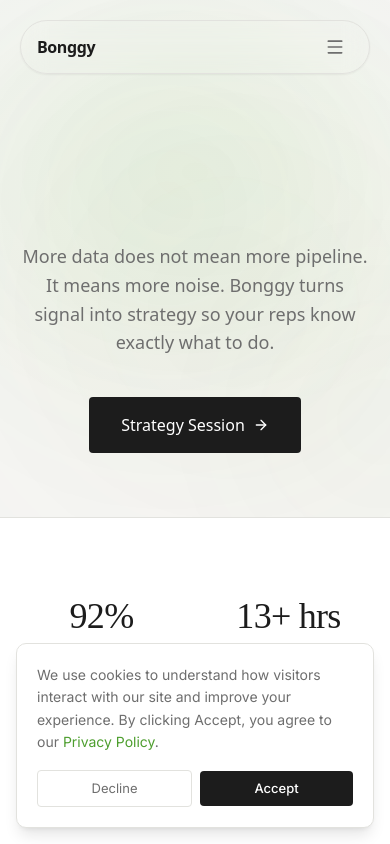
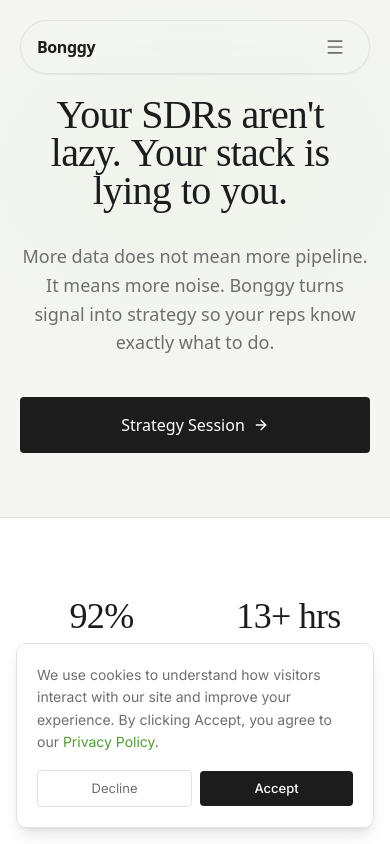
Before and after one commit to heybonggy/Bonggy-Website-Nithin, a React (Vite) app: page / in a window 390 px wide. Shown: the top 844 px of the page. Built offline with nearby package versions, Linux system fonts and the light colour scheme.

Commit message:
Revert "feat: add visual effects — shimmer, tilt, magnetic, spotlight, noise, orbs, scroll skew"
This reverts commit 5b0717e5aaa62a79abb0003e1a5242865142a2bf.

```diff
--- a/src/components/effects/FloatingOrbs.tsx
+++ /dev/null
@@ -1,44 +0,0 @@
-export function FloatingOrbs() {
-  return (
-    <div aria-hidden="true" className="pointer-events-none absolute inset-0 overflow-hidden">
-      {/* Orb 1 — top-right greenish */}
-      <div
-        className="absolute rounded-full blur-[100px] opacity-30 dark:opacity-20"
-        style={{
-          width: "500px",
-          height: "500px",
-          top: "-10%",
-          right: "-10%",
-          background: "radial-gradient(circle, rgba(77,158,46,0.35) 0%, transparent 70%)",
-          animation: "float-orb 12s ease-in-out infinite",
-        }}
-      />
-      {/* Orb 2 — bottom-left warm */}
-      <div
-        className="absolute rounded-full blur-[120px] opacity-20 dark:opacity-15"
-        style={{
-          width: "600px",
-          height: "600px",
-          bottom: "-15%",
-          left: "-15%",
-          background: "radial-gradient(circle, rgba(184,150,46,0.25) 0%, transparent 70%)",
-          animation: "float-orb 16s ease-in-out infinite reverse",
-        }}
-      />
-      {/* Orb 3 — center subtle accent */}
-      <div
-        className="absolute rounded-full blur-[80px] opacity-20 dark:opacity-10"
-        style={{
-          width: "400px",
-          height: "400px",
-          top: "40%",
-          left: "50%",
-          transform: "translate(-50%, -50%)",
-          background: "radial-gradient(circle, rgba(77,158,46,0.2) 0%, transparent 70%)",
-          animation: "float-orb 20s ease-in-out infinite",
-          animationDelay: "-5s",
-        }}
-      />
-    </div>
-  );
-}
--- a/src/components/effects/MagneticButton.tsx
+++ /dev/null
@@ -1,43 +0,0 @@
-import { useRef, type ReactNode, type MouseEvent } from "react";
-
-export function MagneticButton({
-  children,
-  className = "",
-  strength = 0.3,
-}: {
-  children: ReactNode;
-  className?: string;
-  strength?: number;
-}) {
-  const ref = useRef<HTMLDivElement>(null);
-
-  const handleMouseMove = (e: MouseEvent<HTMLDivElement>) => {
-    const el = ref.current;
-    if (!el) return;
-    const rect = el.getBoundingClientRect();
-    const x = e.clientX - rect.left - rect.width / 2;
-    const y = e.clientY - rect.top - rect.height / 2;
-    el.style.transform = `translate(${x * strength}px, ${y * strength}px)`;
-  };
-
-  const handleMouseLeave = () => {
-    const el = ref.current;
-    if (!el) return;
-    el.style.transition = "transform 0.4s cubic-bezier(0.23, 1, 0.32, 1)";
-    el.style.transform = "translate(0, 0)";
-    setTimeout(() => {
-      if (el) el.style.transition = "";
-    }, 400);
-  };
-
-  return (
-    <div
-      ref={ref}
-      onMouseMove={handleMouseMove}
-      onMouseLeave={handleMouseLeave}
-      className={`inline-block ${className}`}
-    >
-      {children}
-    </div>
-  );
-}
--- a/src/components/effects/NoiseOverlay.tsx
+++ /dev/null
@@ -1,44 +0,0 @@
-import { useEffect, useRef } from "react";
-
-export function NoiseOverlay() {
-  const canvasRef = useRef<HTMLCanvasElement>(null);
-
-  useEffect(() => {
-    const canvas = canvasRef.current;
-    if (!canvas) return;
-    const ctx = canvas.getContext("2d");
-    if (!ctx) return;
-
-    let frame: number;
-    const w = 256;
-    const h = 256;
-    canvas.width = w;
-    canvas.height = h;
-
-    const draw = () => {
-      const idata = ctx.createImageData(w, h);
-      const buf = idata.data;
-      for (let i = 0; i < buf.length; i += 4) {
-        const v = Math.random() * 255;
-        buf[i] = v;
-        buf[i + 1] = v;
-        buf[i + 2] = v;
-        buf[i + 3] = 18; // very low opacity
-      }
-      ctx.putImageData(idata, 0, 0);
-      frame = requestAnimationFrame(draw);
-    };
-
-    draw();
-    return () => cancelAnimationFrame(frame);
-  }, []);
-
-  return (
-    <canvas
-      ref={canvasRef}
-      aria-hidden="true"
-      className="pointer-events-none fixed inset-0 z-[9999] opacity-[0.035] mix-blend-overlay"
-      style={{ width: "100%", height: "100%" }}
-    />
-  );
-}
--- a/src/components/effects/ScrollSkew.tsx
+++ /dev/null
@@ -1,48 +0,0 @@
-import { useEffect, useRef, type ReactNode } from "react";
-import Lenis from "@studio-freight/lenis";
-
-export function ScrollSkew({ children }: { children: ReactNode }) {
-  const ref = useRef<HTMLDivElement>(null);
-
-  useEffect(() => {
-    if (typeof window === "undefined") return;
-    if (window.matchMedia("(prefers-reduced-motion: reduce)").matches) return;
-
-    const lenis = new Lenis({
-      duration: 1.2,
-      easing: (t: number) => Math.min(1, 1.001 - Math.pow(2, -10 * t)),
-      smoothWheel: true,
-    });
-
-    let currentSkew = 0;
-    let targetSkew = 0;
-    let rafId: number;
-
-    lenis.on("scroll", ({ velocity }: { velocity: number }) => {
-      targetSkew = Math.max(-2, Math.min(2, velocity * 0.003));
-    });
-
-    const animate = () => {
-      currentSkew += (targetSkew - currentSkew) * 0.08;
-      targetSkew *= 0.92; // decay
-      if (ref.current) {
-        ref.current.style.transform = `skewY(${currentSkew}deg)`;
-      }
-      lenis.raf(Date.now());
-      rafId = requestAnimationFrame(animate);
-    };
-
-    rafId = requestAnimationFrame(animate);
-
-    return () => {
-      cancelAnimationFrame(rafId);
-      lenis.destroy();
-    };
-  }, []);
-
-  return (
-    <div ref={ref} style={{ transformOrigin: "center center", willChange: "transform" }}>
-      {children}
-    </div>
-  );
-}
--- a/src/components/effects/ShimmerText.tsx
+++ /dev/null
@@ -1,25 +0,0 @@
-import type { ReactNode } from "react";
-
-export function ShimmerText({
-  children,
-  className = "",
-}: {
-  children: ReactNode;
-  className?: string;
-}) {
-  return (
-    <span
-      className={`bg-clip-text text-transparent ${className}`}
-      style={{
-        backgroundImage:
-          "linear-gradient(90deg, var(--bonggy-text-primary) 0%, var(--bonggy-accent) 25%, var(--bonggy-text-primary) 50%, var(--bonggy-accent) 75%, var(--bonggy-text-primary) 100%)",
-        backgroundSize: "200% auto",
-        animation: "shimmer-sweep 5s linear infinite",
-        WebkitBackgroundClip: "text",
-        WebkitTextFillColor: "transparent",
-      }}
-    >
-      {children}
-    </span>
-  );
-}
--- a/src/components/effects/SpotlightCard.tsx
+++ /dev/null
@@ -1,42 +0,0 @@
-import { useRef, type ReactNode, type MouseEvent } from "react";
-
-export function SpotlightCard({
-  children,
-  className = "",
-}: {
-  children: ReactNode;
-  className?: string;
-}) {
-  const ref = useRef<HTMLDivElement>(null);
-
-  const handleMouseMove = (e: MouseEvent<HTMLDivElement>) => {
-    const el = ref.current;
-    if (!el) return;
-    const rect = el.getBoundingClientRect();
-    const x = e.clientX - rect.left;
-    const y = e.clientY - rect.top;
-    el.style.setProperty("--mouse-x", `${x}px`);
-    el.style.setProperty("--mouse-y", `${y}px`);
-  };
-
-  return (
-    <div
-      ref={ref}
-      onMouseMove={handleMouseMove}
-      className={`group relative overflow-hidden ${className}`}
-      style={{
-        background: "var(--bonggy-surface)",
-      }}
-    >
-      {/* Spotlight gradient layer */}
-      <div
-        className="pointer-events-none absolute inset-0 opacity-0 transition-opacity duration-300 group-hover:opacity-100"
-        style={{
-          background:
-            "radial-gradient(600px circle at var(--mouse-x, 50%) var(--mouse-y, 50%), rgba(77,158,46,0.06), transparent 40%)",
-        }}
-      />
-      {children}
-    </div>
-  );
-}
--- a/src/components/effects/TiltCard.tsx
+++ /dev/null
@@ -1,55 +0,0 @@
-import { useRef, type ReactNode, type MouseEvent } from "react";
-
-export function TiltCard({
-  children,
-  className = "",
-  tiltAmount = 8,
-}: {
-  children: ReactNode;
-  className?: string;
-  tiltAmount?: number;
-}) {
-  const ref = useRef<HTMLDivElement>(null);
-
-  const handleMouseMove = (e: MouseEvent<HTMLDivElement>) => {
-    const el = ref.current;
-    if (!el) return;
-    const rect = el.getBoundingClientRect();
-    const x = (e.clientX - rect.left) / rect.width;
-    const y = (e.clientY - rect.top) / rect.height;
-    const rotateX = (y - 0.5) * -tiltAmount;
-    const rotateY = (x - 0.5) * tiltAmount;
-    el.style.transform = `perspective(800px) rotateX(${rotateX}deg) rotateY(${rotateY}deg) scale3d(1.02, 1.02, 1.02)`;
-  };
-
-  const handleMouseLeave = () => {
-    const el = ref.current;
-    if (!el) return;
-    el.style.transition = "transform 0.5s cubic-bezier(0.23, 1, 0.32, 1)";
-    el.style.transform = "perspective(800px) rotateX(0deg) rotateY(0deg) scale3d(1, 1, 1)";
-    setTimeout(() => {
-      if (el) el.style.transition = "";
-    }, 500);
-  };
-
-  return (
-    <div
-      ref={ref}
-      onMouseMove={handleMouseMove}
-      onMouseLeave={handleMouseLeave}
-      className={`group transform-gpu ${className}`}
-      style={{ transformStyle: "preserve-3d", willChange: "transform" }}
-    >
-      {/* Shine overlay */}
-      <div
-        className="pointer-events-none absolute inset-0 opacity-0 transition-opacity duration-300 group-hover:opacity-100"
-        style={{
-          background:
-            "linear-gradient(105deg, transparent 40%, rgba(255,255,255,0.08) 45%, rgba(255,255,255,0.15) 50%, rgba(255,255,255,0.08) 55%, transparent 60%)",
-          mixBlendMode: "overlay",
-        }}
-      />
-      {children}
-    </div>
-  );
-}
--- a/src/pages/Landing.tsx
+++ b/src/pages/Landing.tsx
@@ -8,15 +8,6 @@
 import { useTheme } from "@/hooks/useTheme";
 import { Sheet, SheetContent } from "@/components/ui/sheet";
 import { EarlyAccessModal } from "@/components/EarlyAccessModal";
-import {
-  NoiseOverlay,
-  FloatingOrbs,
-  SpotlightCard,
-  MagneticButton,
-  ShimmerText,
-  TiltCard,
-  ScrollSkew,
-} from "@/components/effects";
 
 
 gsap.registerPlugin(ScrollTrigger);
@@ -243,7 +234,6 @@
 
   return (
     <section ref={sectionRef} className="relative pt-24 md:pt-32 pb-16 md:pb-24 lg:min-h-screen px-5 md:px-10 overflow-hidden flex items-center">
-      <FloatingOrbs />
       <div
         className="absolute top-1/3 left-1/2 -translate-x-1/2 -translate-y-1/2 pointer-events-none"
         style={{
@@ -254,23 +244,19 @@
 
       <div className="relative max-w-[1120px] mx-auto w-full">
         <div className="max-w-[800px] mx-auto text-center">
-          <h1 className="font-serif-display text-[40px] sm:text-[48px] md:text-[80px] lg:text-[96px] font-normal leading-[0.95] tracking-[-0.02em] mb-8 md:mb-10 break-words max-w-full">
-            <ShimmerText>
+          <h1 className="font-serif-display text-[40px] sm:text-[48px] md:text-[80px] lg:text-[96px] font-normal leading-[0.95] tracking-[-0.02em] text-bonggy-text-primary mb-8 md:mb-10 break-words max-w-full">
             {headlineWords.map((w, i) => (
               <span key={i} className="hero-word inline-block mr-[0.25em]">{w}</span>
             ))}
-            </ShimmerText>
           </h1>
           <p className="hero-sub text-lg md:text-xl text-bonggy-text-secondary leading-[1.6] mb-10 max-w-[480px] mx-auto">
             More data does not mean more pipeline. It means more noise.
             Bonggy turns signal into strategy so your reps know exactly what to do.
           </p>
           <div className="hero-cta w-full flex items-center justify-center">
-            <MagneticButton>
             <a href="https://cal.com/bonggy/30min?overlayCalendar=true" target="_blank" rel="noopener noreferrer" className="w-full md:w-auto text-base font-normal bg-bonggy-text-primary text-bonggy-surface px-8 py-4 rounded-md hover:opacity-85 transition-opacity flex items-center justify-center gap-2">
               Strategy Session <ArrowRight size={16} />
             </a>
-            </MagneticButton>
           </div>
         </div>
       </div>
@@ -467,10 +453,10 @@
             { num: "60%", label: "heard it before" },
             { num: "1%", label: "reply rate" },
           ].map((s) => (
-            <TiltCard key={s.label} className="insight-item bg-bonggy-bg border border-bonggy-border rounded-[10px] p-5 text-center">
+            <div key={s.label} className="insight-item bg-bonggy-bg border border-bonggy-border rounded-[10px] p-5 text-center">
               <p className="text-[28px] md:text-[32px] font-normal text-bonggy-text-primary tracking-[-0.02em]">{s.num}</p>
               <p className="text-[12px] text-bonggy-text-tertiary mt-1">{s.label}</p>
-            </TiltCard>
+            </div>
           ))}
         </div>
         <div className="max-w-[640px] mx-auto text-center">
@@ -563,7 +549,7 @@
 
         <div ref={gridRef} className="grid grid-cols-1 sm:grid-cols-2 lg:grid-cols-4 gap-5 mb-10">
           {current.steps.map((s) => (
-            <SpotlightCard
+            <div
               key={s.num}
               className="hiw-card group p-6 rounded-[10px] border border-bonggy-border bg-bonggy-surface"
             >
@@ -573,7 +559,7 @@
               <div className="mt-5 h-px bg-bonggy-border rounded-full overflow-hidden">
                 <div className="h-full bg-bonggy-text-primary w-0 group-hover:w-full transition-all duration-700 ease-out" />
               </div>
-            </SpotlightCard>
+            </div>
           ))}
         </div>
 
@@ -652,9 +638,8 @@
   }, []);
 
   return (
-    <section ref={sectionRef} id="cta" className="relative py-[120px] md:py-[160px] px-5 md:px-10 bg-bonggy-surface overflow-hidden">
-      <FloatingOrbs />
-      <div className="relative max-w-[720px] mx-auto text-center">
+    <section ref={sectionRef} id="cta" className="py-[120px] md:py-[160px] px-5 md:px-10 bg-bonggy-surface">
+      <div className="max-w-[720px] mx-auto text-center">
         <h2 className="cta-headline font-serif-display text-[32px] md:text-[48px] font-normal leading-[1.05] tracking-[-0.02em] text-bonggy-text-primary mb-5">
           Your best rep&apos;s playbook. Available to everyone.
         </h2>
@@ -662,11 +647,9 @@
           You are buying back your reps&apos; time. One call to see if your outbound strategy is actually working, or if you are just hoping volume covers the gaps.
         </p>
         <div className="flex items-center justify-center gap-3">
-          <MagneticButton>
           <a href="https://cal.com/bonggy/30min?overlayCalendar=true" target="_blank" rel="noopener noreferrer" className="cta-btn text-sm font-normal bg-bonggy-text-primary text-bonggy-surface px-6 py-3 rounded-md hover:opacity-85 transition-opacity inline-flex items-center gap-1.5">
             Strategy Session <ArrowRight size={14} />
           </a>
-          </MagneticButton>
         </div>
       </div>
     </section>
@@ -716,11 +699,11 @@
           ].map((card) => {
             const Icon = card.icon;
             return (
-              <TiltCard key={card.title} className="wif-card bg-bonggy-bg border border-bonggy-border rounded-xl p-6 hover:border-bonggy-border-hover transition-colors">
+              <div key={card.title} className="wif-card bg-bonggy-bg border border-bonggy-border rounded-xl p-6 hover:border-bonggy-border-hover transition-colors">
                 <Icon size={18} className="text-bonggy-accent mb-3" />
                 <h3 className="text-[15px] font-medium text-bonggy-text-primary mb-2">{card.title}</h3>
                 <p className="text-[14px] text-bonggy-text-secondary leading-[1.6]">{card.desc}</p>
-              </TiltCard>
+              </div>
             );
           })}
         </div>
@@ -800,9 +783,7 @@
 // ─── LANDING PAGE ───
 export default function Landing() {
   return (
-    <ScrollSkew>
     <div className="min-h-screen bg-bonggy-bg text-bonggy-text-primary font-sans antialiased transition-colors duration-300">
-        <NoiseOverlay />
       <FloatingControls />
       <Hero />
       <Stats />
@@ -814,6 +795,5 @@
       <CTA />
       <Footer />
     </div>
-    </ScrollSkew>
   );
 }
```
Also changed, not shown: src/components/effects/index.ts (deleted, +0 -7 lines), src/index.css (+0 -11 lines). Lines whose indentation alone changed are shown as unchanged.
